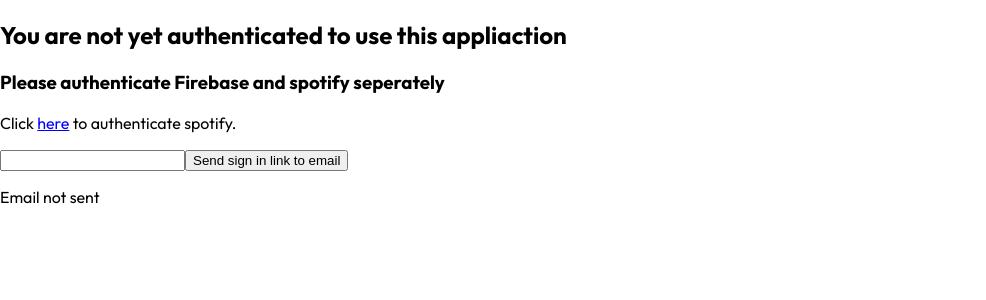
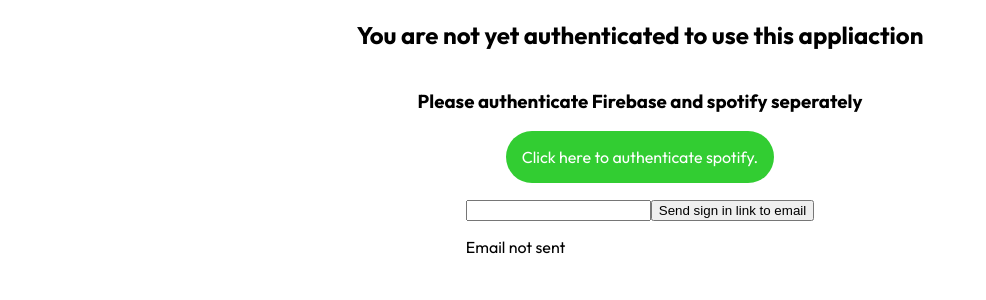
Before and after one commit to cnadyy/improved-playlist, a Next.js app: page /playback in a window 1280 px wide. Shown: the top 300 px of the page, without its empty margins (0-986 px from the left). Built offline with nearby package versions, Linux system fonts and the light colour scheme.

Commit message:
feat: add an is loading page

```diff
--- a/src/app/@unauthenticated/default.tsx
+++ b/src/app/@unauthenticated/default.tsx
@@ -5,12 +5,24 @@
 import { Auth } from "@/api/firebase/createApp";
 import { sendSignInLinkToEmail, signInWithEmailLink } from "firebase/auth";
 import { useEffect, useState } from "react";
+import styled from "@emotion/styled";
 
 enum sending {
     notSent,
     sending,
     sent,
 }
+
+const SpotifyButton = styled.div`
+    background-color: limegreen;
+    padding: 1rem;
+    border-radius: 100px;
+    color: white;
+    cursor: pointer;
+    &:hover {
+        background-color: green;
+    }
+`;
 
 export default function Unauthenticated() {
     const [spotify, setSpotify] = useState(false);
@@ -62,31 +74,34 @@
     };
 
     return (
-        <div>
+        <div
+            style={{
+                display: "flex",
+                flexDirection: "column",
+                alignItems: "center",
+                justifyContent: "space-around",
+            }}
+        >
             <h2>You are not yet authenticated to use this appliaction</h2>
             <h3>Please authenticate Firebase and spotify seperately</h3>
-            <p>
-                Click{" "}
-                <a
-                    style={{
-                        color: "blue",
-                        textDecoration: "underline",
-                        cursor: "pointer",
-                    }}
-                    onClick={authenticate}
-                >
-                    here
-                </a>{" "}
-                to authenticate spotify.
+            <SpotifyButton onClick={authenticate}>
+                Click here to authenticate spotify.
                 <span>{spotify ? " Spotify is authenticated." : ""}</span>
-            </p>
-            <input
-                value={userEmail}
-                onChange={(e) => setUserEmail(e.target.value)}
-            />
-            <button onClick={sendLink}>Send sign in link to email</button>
-            <p>{emailState()}</p>
-            <p>{firebase ? " Firebase is authenticated." : ""}</p>
+            </SpotifyButton>
+            {firebase ? (
+                <p>Firebase is authenticated.</p>
+            ) : (
+                <div style={{ marginTop: "1rem" }}>
+                    <input
+                        value={userEmail}
+                        onChange={(e) => setUserEmail(e.target.value)}
+                    />
+                    <button onClick={sendLink}>
+                        Send sign in link to email
+                    </button>
+                    <p>{emailState()}</p>
+                </div>
+            )}
             <p>{error ? error + ". Refresh to try again." : ""}</p>
         </div>
     );
--- a/src/app/layout.tsx
+++ b/src/app/layout.tsx
@@ -1,15 +1,21 @@
 "use client";
 
 import GlobalWraps from "@/components/GlobalWraps";
+import Loading from "@/components/Loading";
+import { QueryClient, QueryClientProvider } from "@tanstack/react-query";
 import { Outfit } from "next/font/google";
+import { Suspense, useState } from "react";
 
 const outfit = Outfit({ subsets: ["latin"] });
 
 function RootLayout({ children }: { children: React.ReactNode }) {
+    const [queryClient] = useState(() => new QueryClient());
     return (
         <html lang="en" style={{ scrollBehavior: "smooth" }}>
             <body className={outfit.className} style={{ margin: 0 }}>
-                <GlobalWraps>{children}</GlobalWraps>
+                <QueryClientProvider client={queryClient}>
+                    <GlobalWraps>{children}</GlobalWraps>
+                </QueryClientProvider>
             </body>
         </html>
     );
--- a/src/app/playback/page.tsx
+++ b/src/app/playback/page.tsx
@@ -90,18 +90,6 @@
             >
                 <FolderExplorer folders={folders} rootId={folderID} />
             </div>
-            <h1>This should contain:</h1>
-            <ol>
-                <li>Query parameter id to identify an existing folder</li>
-                <li>
-                    Ability to toggle playlists for playback within the folder
-                </li>
-                <li>Display playlist information including some songs</li>
-                <li>A link to the edit screen for this playlist</li>
-                <li>The ability to add the enabled playlists to the queue</li>
-                <li>Currently playing information</li>
-                <li>Skip song and skip playlist buttons</li>
-            </ol>
         </FolderExplorerContext.Provider>
     );
 }
--- a/src/components/GlobalWraps.tsx
+++ b/src/components/GlobalWraps.tsx
@@ -1,40 +1,45 @@
-import React, { useEffect, useState } from "react";
+import React, { Suspense, useEffect, useState } from "react";
 import { ReactQueryDevtools } from "@tanstack/react-query-devtools";
 import { usePathname } from "next/navigation";
-import { QueryClient, QueryClientProvider } from "@tanstack/react-query";
+import {
+    QueryClient,
+    QueryClientProvider,
+    useQuery,
+    useSuspenseQuery,
+} from "@tanstack/react-query";
 import Unauthenticated from "@/app/@unauthenticated/default";
 import { isAuthenticated } from "@/api/util";
 import PlayerInfo from "@/components/player/PlayerInfo";
+import Loading from "./Loading";
 
 export default function GlobalWraps({
     children,
 }: {
     children: React.ReactNode;
 }): React.ReactNode {
-    const [authBool, setAuthBool] = useState(false);
-    const [queryClient] = useState(() => new QueryClient());
     const pathname = usePathname();
 
     // non guarded pages
-    let exception = false;
-    if (
-        ["/redirect", "/", "/redirectFirebase"].filter((s) => s == pathname)
-            .length
-    )
-        exception = true;
+    const exception = ["/redirect", "/", "/redirectFirebase"].filter(
+        (s) => s == pathname,
+    ).length;
 
     // check if authenticated
-    useEffect(() => {
-        isAuthenticated().then((a) => {
-            setAuthBool(a);
-            if (!a) console.error("Not authenticated");
-        });
-    }, []);
+    const { isLoading, data: authBool } = useQuery({
+        queryKey: ["login"],
+        queryFn: async () => {
+            return await isAuthenticated();
+        },
+    });
+
+    if (isLoading && !exception) {
+        return <Loading />;
+    }
 
     return (
-        <QueryClientProvider client={queryClient}>
+        <>
             {authBool || exception ? children : <Unauthenticated />}
-            {authBool && (
+            {authBool && !exception && (
                 <>
                     <div style={{ marginBottom: "6rem" }}></div>
                     <script
@@ -48,6 +53,6 @@
                 buttonPosition="top-left"
                 initialIsOpen={false}
             />
-        </QueryClientProvider>
+        </>
     );
 }
--- /dev/null
+++ b/src/components/Loading.tsx
@@ -0,0 +1,18 @@
+export default function Loading() {
+    return (
+        <div
+            style={{
+                display: "flex",
+                alignItems: "center",
+                justifyContent: "center",
+                flexDirection: "column",
+                height: "100vh",
+            }}
+        >
+            <div style={{ fontWeight: 900, fontSize: 50 }}>
+                Improved Spotify Playlists
+            </div>{" "}
+            <div style={{ marginTop: 20, fontSize: 30 }}>Loading...</div>
+        </div>
+    );
+}
```
Also changed, not shown: src/app/page.tsx (+1 -14 lines).
